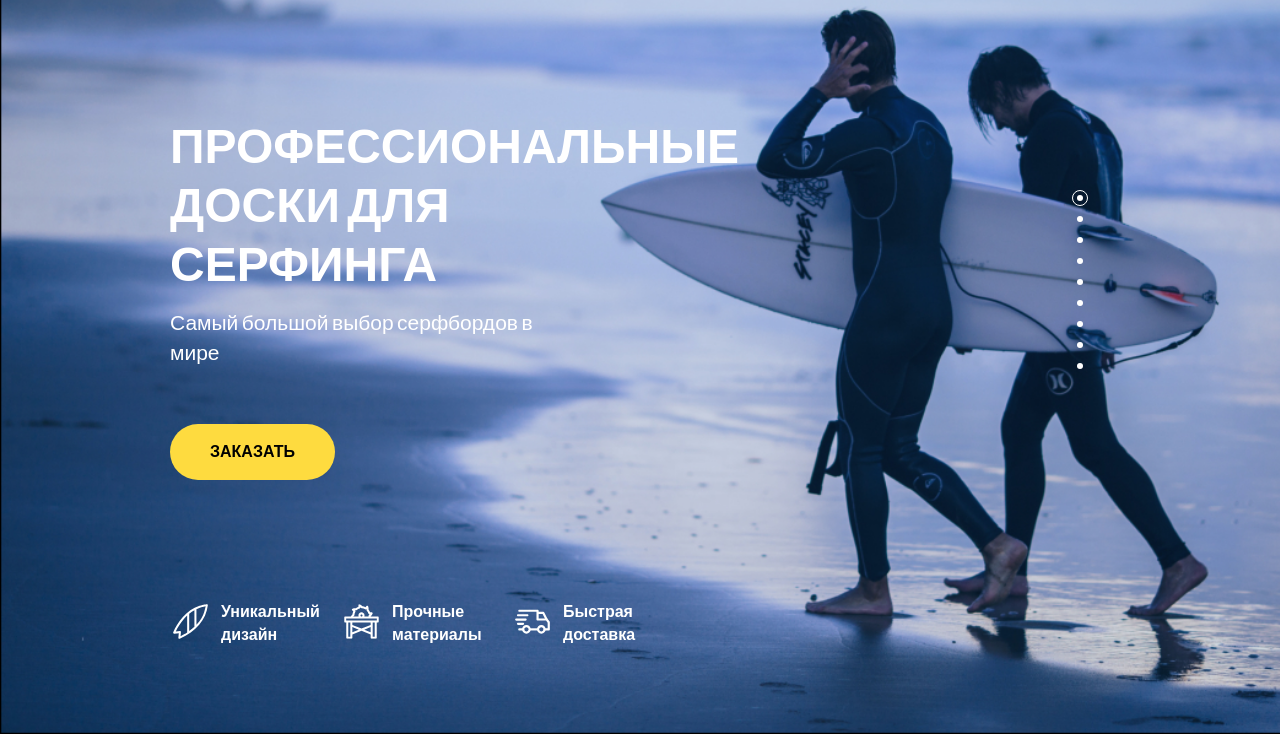
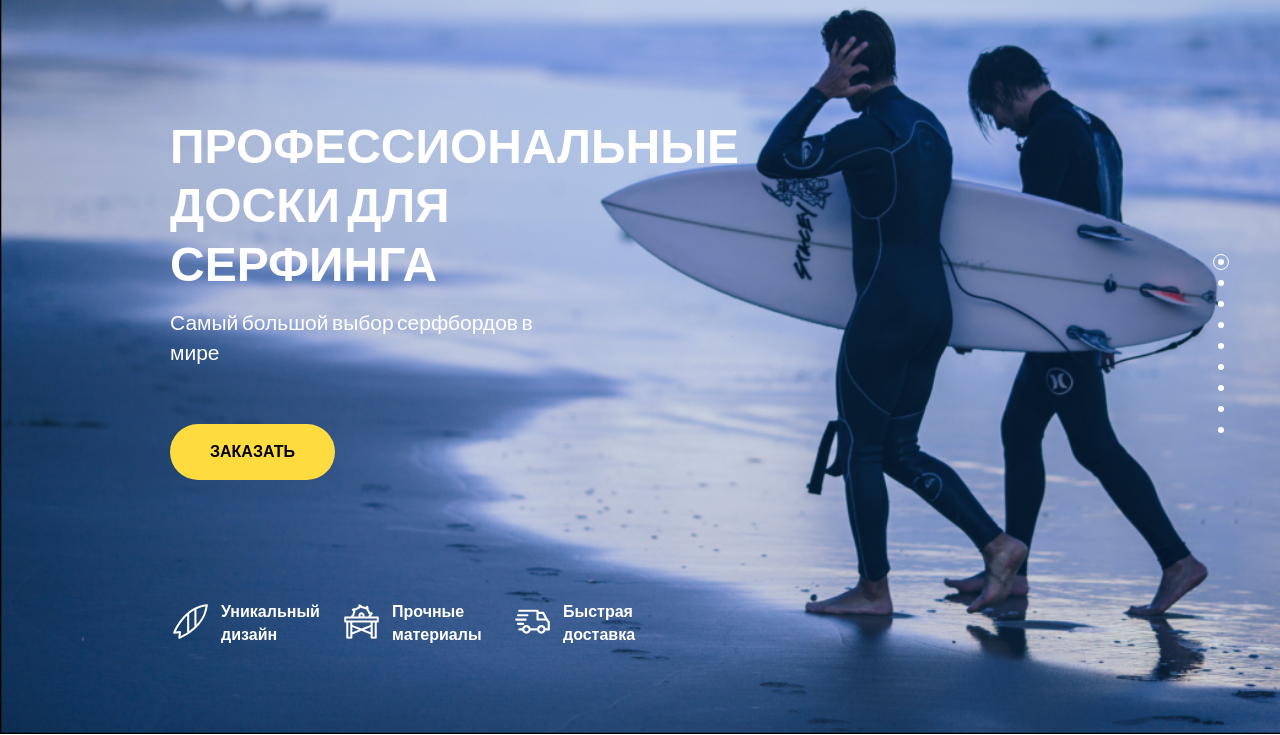
Before and after one commit to KamDiaV/surfboard, a website: page index.html in a window 1280 px wide. Shown: the part 66-801 px from the top of the page. Drawn offline with nearby package versions, Linux system fonts and the light colour scheme.

Commit message:
week-1-fixed

```diff
--- a/css/blocks/_fixed-menu.scss
+++ b/css/blocks/_fixed-menu.scss
@@ -1,7 +1,7 @@
 .fixed-menu {
   position: fixed;
-  top: 32%;
-  right: 15%;
+  top: 40%;
+  right: 4%;
   z-index: $z-fixed-menu;
 }
 
```
Also changed, not shown: css/main.css.
